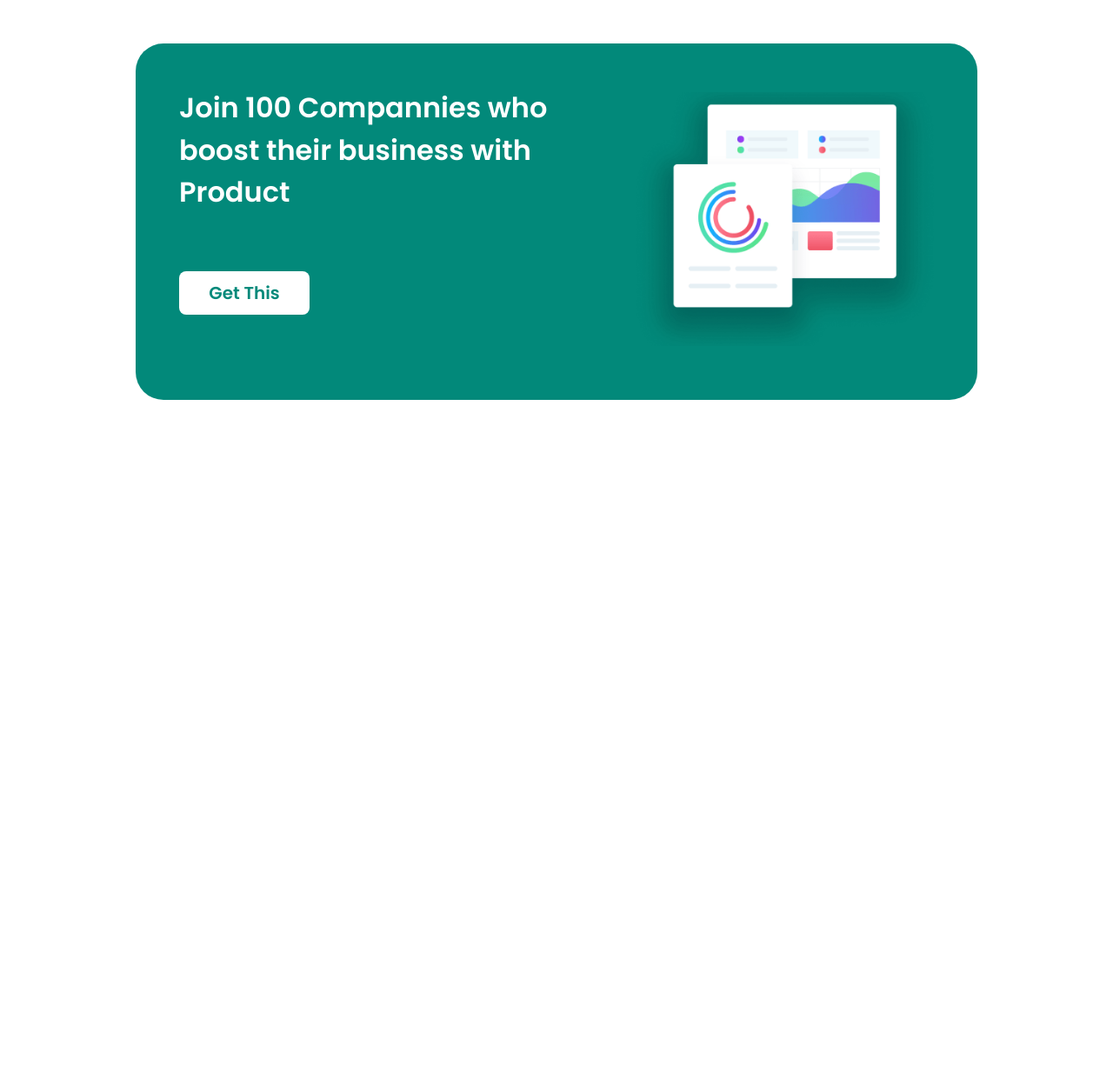
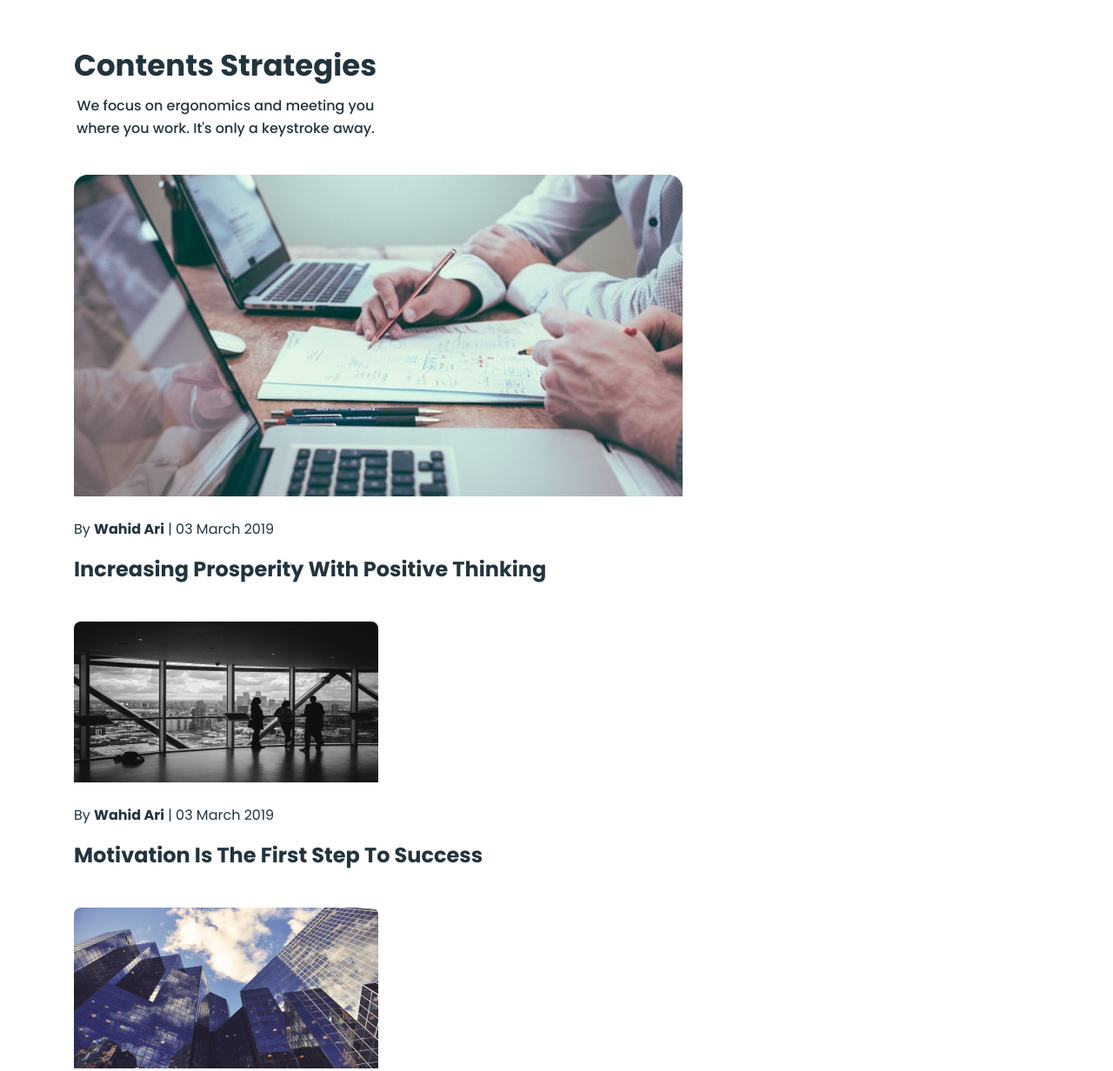
Before and after one commit to Hellwood1/business-promotion-team-project, a website built with Vite: page src/index.html in a window 1280 px wide. Shown: the top 1232 px of the page at 87% size. Before the commit the page ends 800 px from the top, so only its background shows below. Built offline with nearby package versions, Linux system fonts and the light colour scheme; a web font is replaced by a local one.

Commit message:
Newsfeed-section
Зроблено html-розмітку, css мобільної версії. Додано фото в 1х та 2х.

```diff
--- a/src/css/layout/newsfeed-section.css
+++ b/src/css/layout/newsfeed-section.css
@@ -0,0 +1,51 @@
+.newsfeed-section {
+  margin-top: 50px;
+  margin-bottom: 30px;
+}
+
+.newsfeed-heading {
+  color: #22343d;
+  font-size: 34px;
+  font-weight: 700;
+  line-height: normal;
+  margin-bottom: 8px;
+}
+
+.newsfeed-text {
+  width: 349px;
+  color: #22343d;
+  text-align: center;
+  font-weight: 500;
+  line-height: 1.63;
+  margin-bottom: 40px;
+}
+
+.news-author {
+  color: #22343d;
+  line-height: 1.75;
+  margin-top: 24px;
+  margin-bottom: 12px;
+}
+
+.news-author-name {
+  color: #22343d;
+  font-weight: 700;
+  line-height: 1.75;
+}
+
+.news-title {
+  color: #22343d;
+  font-size: 24px;
+  font-weight: 700;
+  line-height: 1.67;
+  margin-bottom: 40px;
+}
+
+.news-case:hover .news-title,
+.news-case:focus .news-title {
+  color: #02897a;
+}
+
+.news-case:not(:last-child) {
+  margin-bottom: 16px;
+}
--- a/src/partials/newsfeed-section.html
+++ b/src/partials/newsfeed-section.html
@@ -1,5 +1,58 @@
-<section>
-  <div>
-    <!-- Dasha -->
+<section class="newsfeed-section">
+  <div class="newsfeed-bg-container page-container">
+    <h2 class="newsfeed-heading">Contents Strategies</h2>
+    <p class="newsfeed-text">We focus on ergonomics and meeting you where you work. It's only a keystroke away.</p>
+    <ul>
+      <li class="news-case">
+        <picture>
+          <source media="(min-width: 1150px)" srcset="
+                    ../images/newsfeed/news-1-desktop.jpg    1x,
+                    ../images/newsfeed/news-1-desktop@2x.jpg 2x
+                  " />
+          <source media="(min-width: 412px)" srcset="
+                    ../images/newsfeed/news-1-mobile.jpg    1x,
+                    ../images/newsfeed/news-1-mobile@2x.jpg 2x
+                  " />
+          <img src="../images/newsfeed/news-1-mobile.jpg" alt="news" />
+        </picture>
+        <p class="news-author">By <span class="news-author-name">Wahid Ari</span> | 03 March 2019</p>
+        <p class="news-title">Increasing Prosperity With Positive Thinking</p>
+      </li>
+      <li class="news-case">
+        <picture>
+          <source media="(min-width: 1150px)" srcset="
+                            ../images/newsfeed/news-2-desktop.jpg    1x,
+                            ../images/newsfeed/news-2-desktop@2x.jpg 2x
+                          " />
+          <source media="(min-width: 412px)" srcset="
+                            ../images/newsfeed/news-2-mobile.jpg    1x,
+                            ../images/newsfeed/news-2-mobile@2x.jpg 2x
+                          " />
+          <img src="../images/newsfeed/news-2-mobile.jpg" alt="news" />
+        </picture>
+        <p class="news-author">By <span class="news-author-name">Wahid Ari</span> | 03 March 2019</p>
+        <p class="news-title">Motivation Is The First Step To Success</p>
+      </li>
+      <li class="news-case">
+        <picture>
+          <source media="(min-width: 1150px)" srcset="
+                            ../images/newsfeed/news-3-desktop.jpg    1x,
+                            ../images/newsfeed/news-3-desktop@2x.jpg 2x
+                          " />
+          <source media="(min-width: 412px)" srcset="
+                            ../images/newsfeed/news-3-mobile.jpg    1x,
+                            ../images/newsfeed/news-3-mobile@2x.jpg 2x
+                          " />
+          <img src="../images/newsfeed/news-3-mobile.jpg" alt="news" />
+        </picture>
+        <p class="news-author">By <span class="news-author-name">Wahid Ari</span> | 03 March 2019</p>
+        <p class="news-title">Success Steps For Your Personal Or Business</p>
+      </li>
+    </ul>
+    <!-- <div>
+      <svg width="64" height="16">
+        <use href="../img/sprite.svg#pagination-icon"></use>
+      </svg>
+    </div> -->
   </div>
 </section>
```
Also changed, not shown: src/images/newsfeed/news-1-desktop.jpg (added), src/images/newsfeed/news-1-desktop@2x.jpg (added), src/images/newsfeed/news-1-mobile.jpg (added), src/images/newsfeed/news-1-mobile@2x.jpg (added), src/images/newsfeed/news-2-desktop.jpg (added), src/images/newsfeed/news-2-desktop@2x.jpg (added), src/images/newsfeed/news-2-mobile.jpg (added), src/images/newsfeed/news-2-mobile@2x.jpg (added), src/images/newsfeed/news-3-desktop.jpg (added), src/images/newsfeed/news-3-desktop@2x.jpg (added), src/images/newsfeed/news-3-mobile.jpg (added), src/images/newsfeed/news-3-mobile@2x.jpg (added).
